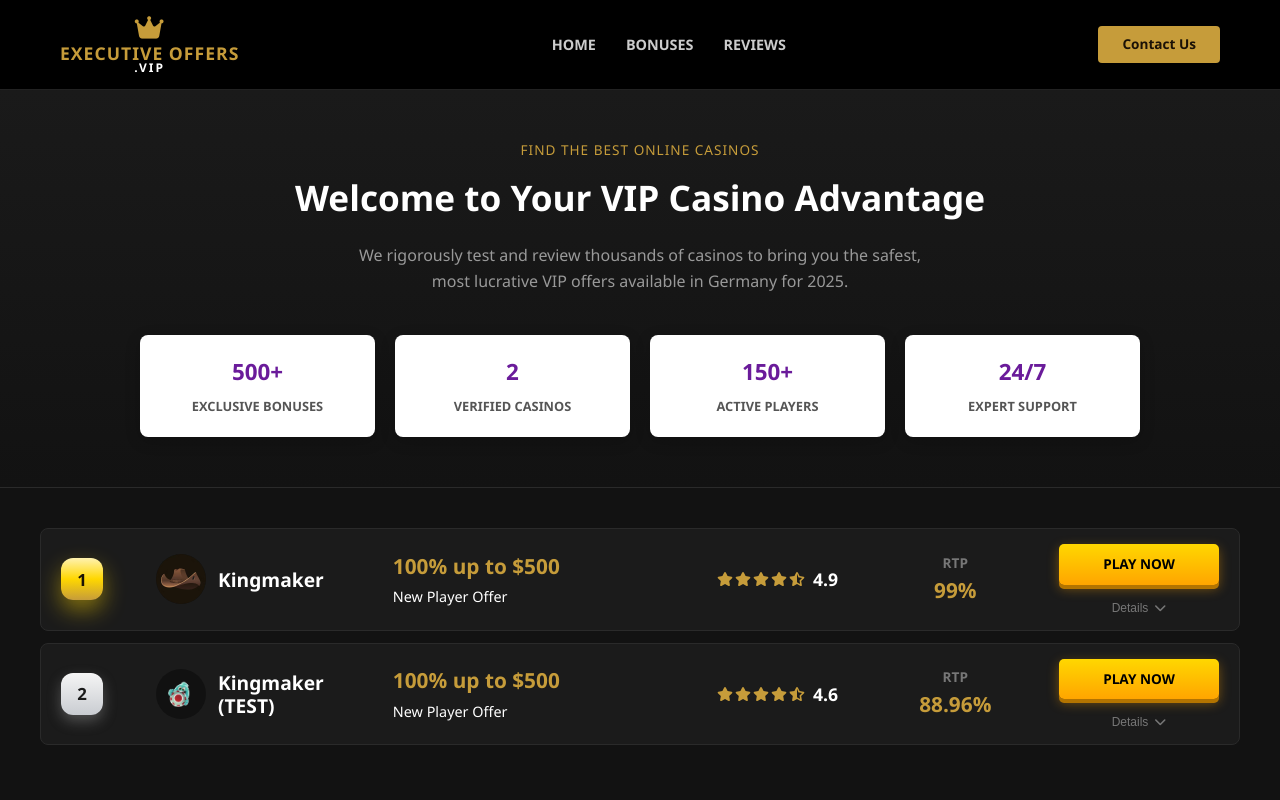
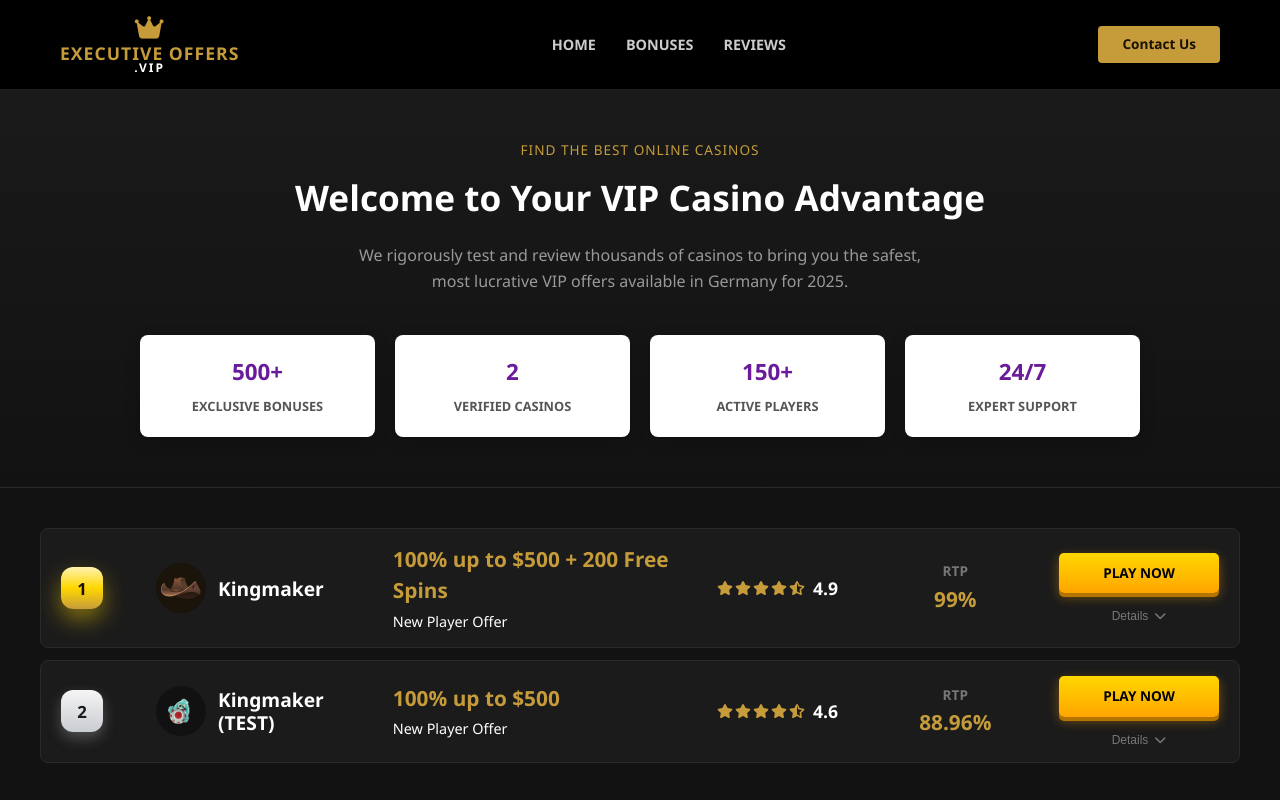
Before and after one commit to nwaagency/nwaagency.github.io, an Astro site in the folder casino-platform/: page /de in a window 1280 px wide. Shown: the top 800 px of the page. Built offline with nearby package versions, Linux system fonts and the light colour scheme; Astro itself is replaced by a stand-in of ours.

Commit message:
Update Casinos “1-test”

```diff
--- a/casino-platform/src/content/casinos/1-test.md
+++ b/casino-platform/src/content/casinos/1-test.md
@@ -13,7 +13,7 @@
 logo_url: /uploads/caspero_mini_icon.webp
 offer_group:
   vip_high_roller: true
-  welcome_bonus_headline: "100% up to $500 "
+  welcome_bonus_headline: 100% up to $500 + 200 Free Spins
   bonus_details: "**+ 200 Free Spins**"
   min_deposit: $100
 affiliate_url: https://www.google.com/search?q=https://example.com/play
```
